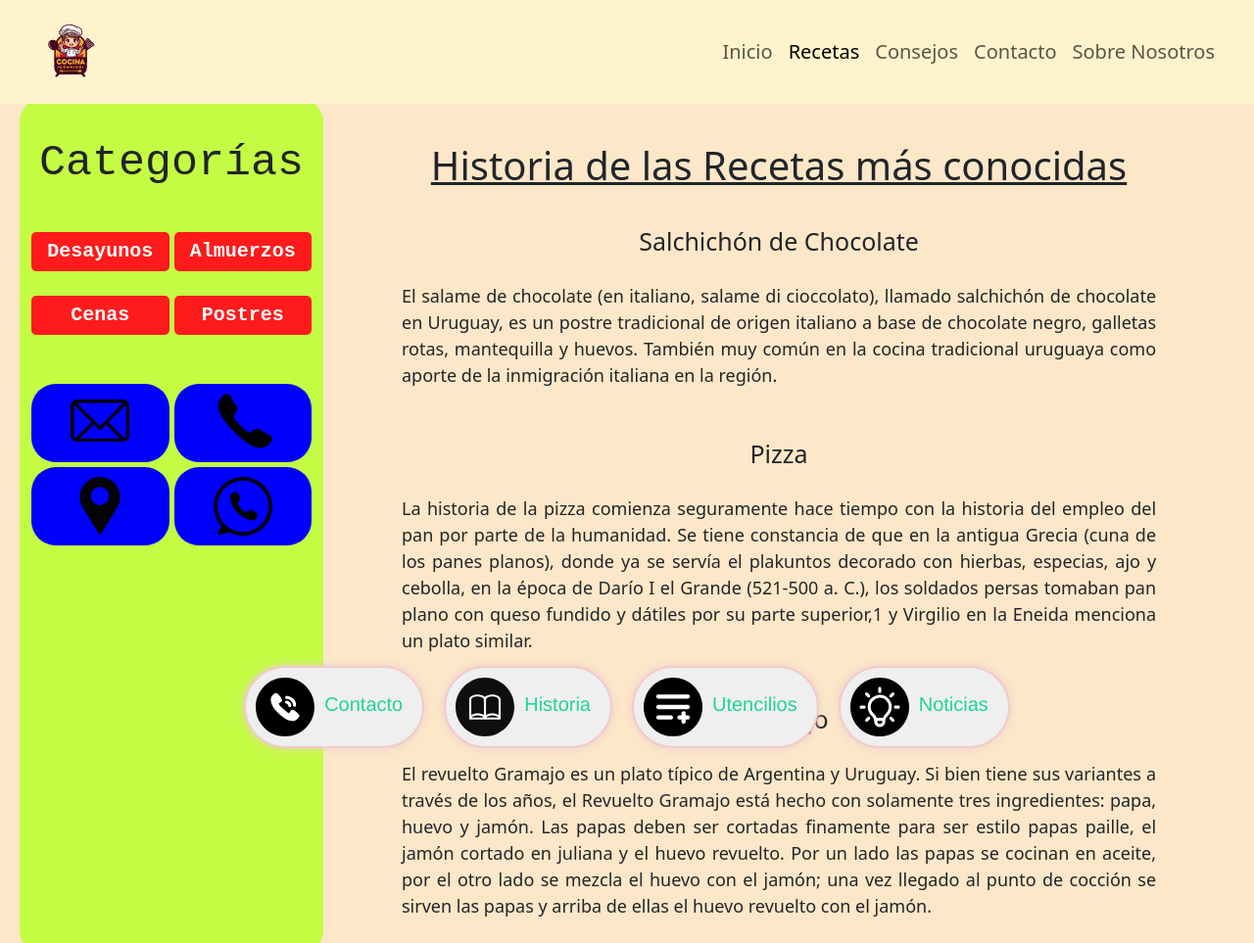
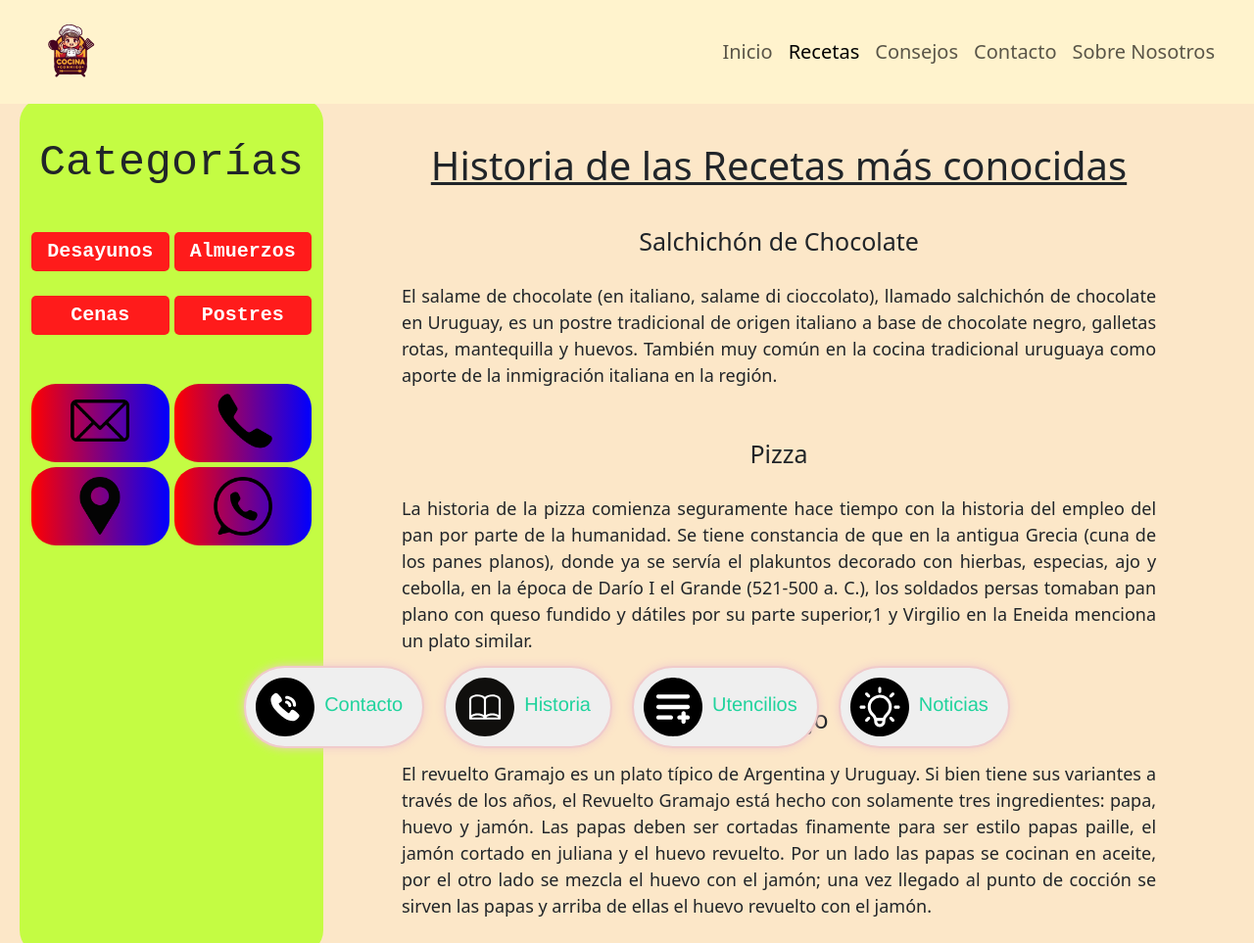
Before and after one commit to thor3555/Cocina-Conmigo, a plain HTML site: page pages/recetas.html in a window 1280 px wide. Shown: the top 963 px of the page at 98% size. Drawn offline with nearby package versions, Linux system fonts and the light colour scheme.

Commit message:
Mejoras de visualización 2

```diff
--- a/css/style.css
+++ b/css/style.css
@@ -10,7 +10,7 @@
   animation: balance 1s;
 }
 
-.bento-anim, .section-bentogrids .bento:hover {
+.bento-anim, .barra-lateral-1-p2 .barra-lateral-2-p2:hover, .section-bentogrids .bento:hover {
   animation: bento 2s ease;
   border: 3px solid white;
   transition: transform 1s ease;
@@ -498,18 +498,16 @@ footer a {
   margin: 25px 0px;
   justify-content: center;
 }
-
-.barra-lateral-2-p2 {
+.barra-lateral-1-p2 .barra-lateral-2-p2 {
   display: flex;
   justify-content: center;
   align-items: center;
-  background-color: blue;
+  background: linear-gradient(to right, red, blue);
   border-radius: 25px;
 }
-.barra-lateral-2-p2 img {
+.barra-lateral-1-p2 .barra-lateral-2-p2 img {
   width: 60px;
 }
-
 /* Sección Historias */
 .historia-p2 h1 { /* Título */
   font-size: 40px;
@@ -593,6 +591,7 @@ footer a {
   padding: 15px 0px 10px 0px;
   font-size: 25px;
   text-decoration: underline 2px;
+  word-wrap: break-word;
 }
 .articulos-cocina-p3 li { /* Datos */
   list-style: none;
--- a/pages/recetas.html
+++ b/pages/recetas.html
@@ -52,10 +52,10 @@
             <a href="#">Postres</a>
           </nav>
           <div class="barra-lateral-1-p2">
-            <div class="barra-lateral-2-p2"><img src="../img/maillogo.png" alt=""></div>
-            <div class="barra-lateral-2-p2"><img src="../img/phonelogo.png" alt=""></div>
-            <div class="barra-lateral-2-p2"><img src="../img/ubicacionlogo.png" alt=""></div>
-            <div class="barra-lateral-2-p2"><img src="../img/whatsapplogo.png" alt=""></div>
+            <div class="barra-lateral-2-p2"><img src="../img/maillogo.png" alt="logo de email"></div>
+            <div class="barra-lateral-2-p2"><img src="../img/phonelogo.png" alt="logo de teléfono"></div>
+            <div class="barra-lateral-2-p2"><img src="../img/ubicacionlogo.png" alt="logo de ubicación"></div>
+            <div class="barra-lateral-2-p2"><img src="../img/whatsapplogo.png" alt="logo de whatsapp"></div>
           </div>
         </div>  <!-- Fin Menú de Categorias -->
 
```
Also changed, not shown: index.html (+2 -2 lines), 1 other file.
